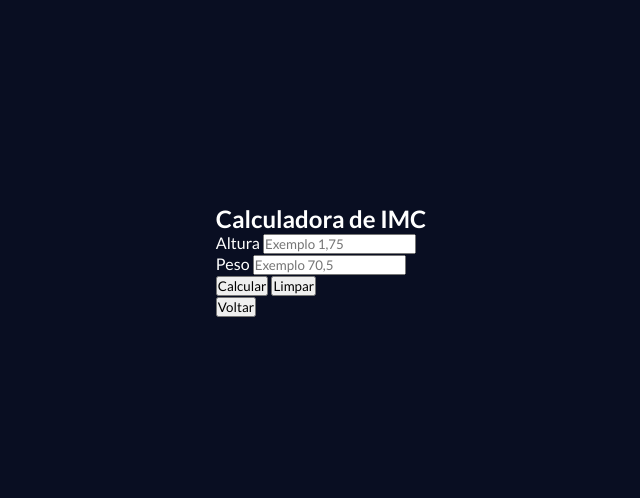
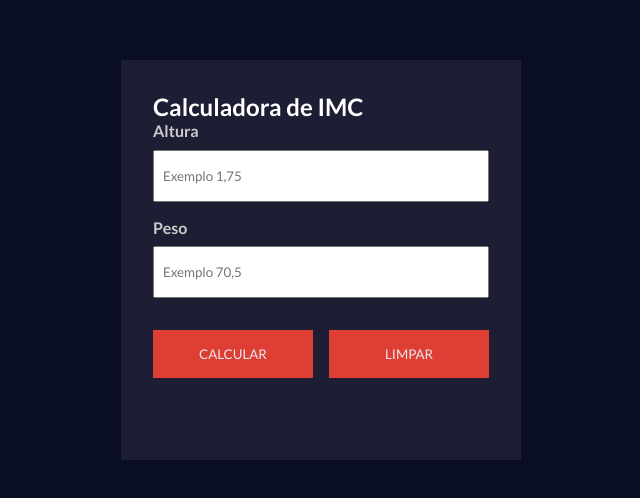
Before and after one commit to PabloJr84/calculadora_IMC, a plain HTML site: page IMC/index.html in a window 1280 px wide. Shown: the part 140-638 px from the top of the page, without its empty margins (319-959 px from the left). Drawn offline with Linux system fonts and the light colour scheme.

Commit message:
Atualizando CSS

```diff
--- a/IMC/css/styles.css
+++ b/IMC/css/styles.css
@@ -17,3 +17,59 @@ body{
 .hide{
     display: none !important;
 }
+.container{
+    min-width: 400px;
+    min-height: 400px;
+    background-color: #1d1e33;
+    padding: 2rem;
+}
+
+/*IMC Form*/
+
+#calc-container h2{
+    text-align: center;
+    margin-bottom: 2rem;
+}
+.from-inputs{
+    display: flex;
+    flex-direction: column;
+    justify-content: space-between;
+}
+
+.form-control{
+    display: flex;
+    flex-direction: column;
+    flex: 1;
+    margin-bottom: 1rem;
+}
+
+.form-control label{
+    font-weight: bold;
+    margin-bottom: 0.6rem;
+    color: #ccc;
+}
+
+.form-control input{
+    padding: 1rem 0.5rem;
+}
+
+.action-control{
+    display: flex;
+    justify-content: space-between;
+    margin-top: 2rem;
+    gap: 1rem;
+}
+button{
+    text-transform: uppercase;
+    padding: 1rem 1.5rem;
+    background-color: #f44236;
+    border: none;
+    color: #fff;
+    cursor: pointer;
+    opacity: 0.9;
+    flex:1 ;
+}
+
+button:houver{
+    opacity: 1;
+}
--- a/IMC/index.html
+++ b/IMC/index.html
@@ -26,12 +26,19 @@
                 <div class="form-inputs">
                     <div class="form-control">
                         <label for="height">Altura</label>
-                        <input type="text" name="height" id="height" placeholder="Exemplo 1,75"
+                        <input
+                        type="text"
+                        name="height"
+                        id="height"
+                        placeholder="Exemplo 1,75"
                         />
                     </div>
                     <div class="form-control">
                         <label for="wight">Peso</label>
-                        <input type="text" name="wight" id="wight" placeholder="Exemplo 70,5"
+                        <input type="text"
+                        name="wight"
+                        id="wight"
+                        placeholder="Exemplo 70,5"
                          />
                     </div>
                 </div>
@@ -45,13 +52,15 @@
                 <p id="imc-number">Seu IMC: <span></span></p>
                 <p id="imc-info">Situação atual: <span></span></p>
                 <h3>Confira as classsificações:</h3>
-                <div id="imc-table-header">
+                <div id="imc-table">
+                <div class="table-header">
+                    <h4>IMC</h4>
                     <h4>Classificação</h4>
                     <h4>Obesidade</h4>
                 </div>
             </div>
             <button id="back-bnt">Voltar</button>
-
+        </div>
         </div>
 </body>
 
```
